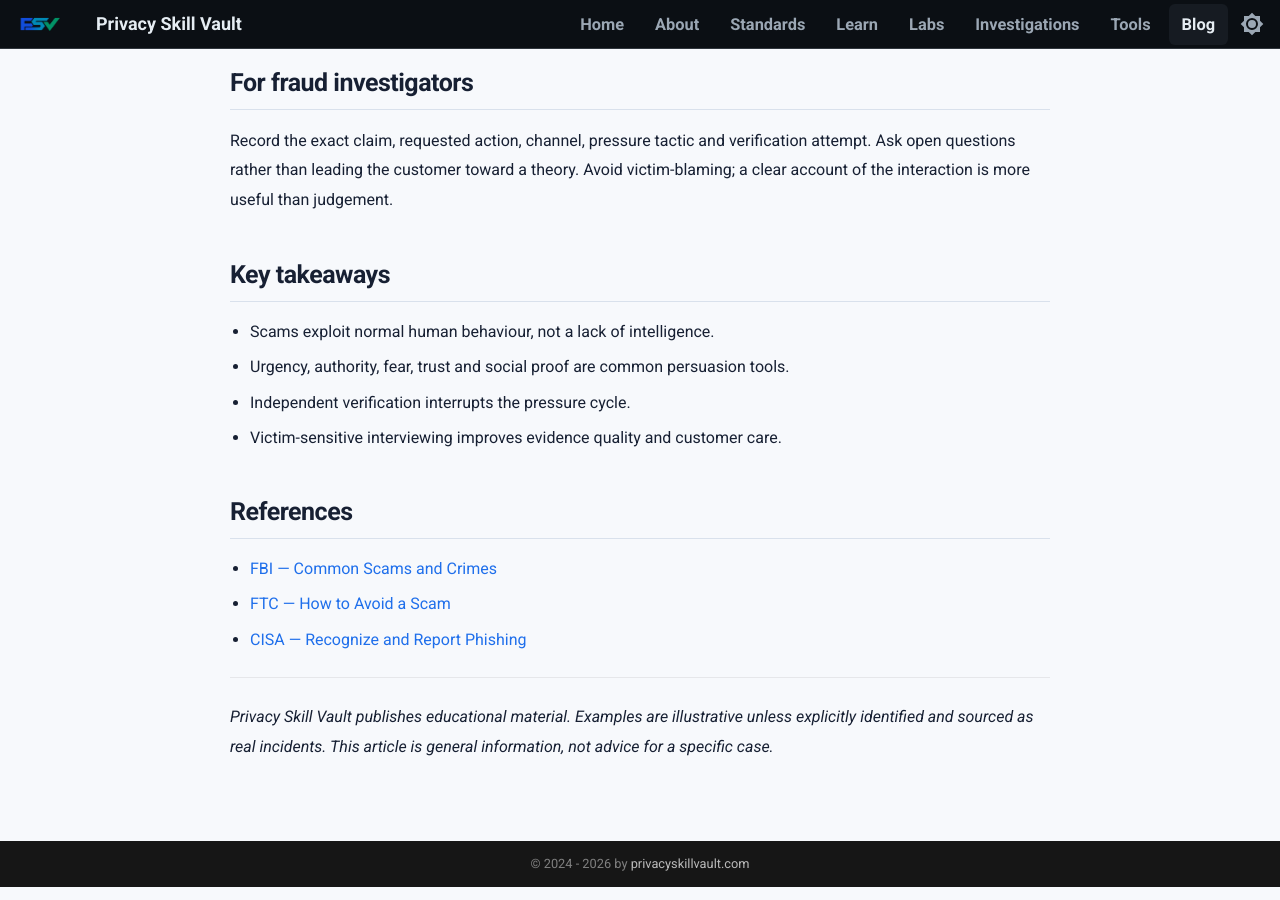
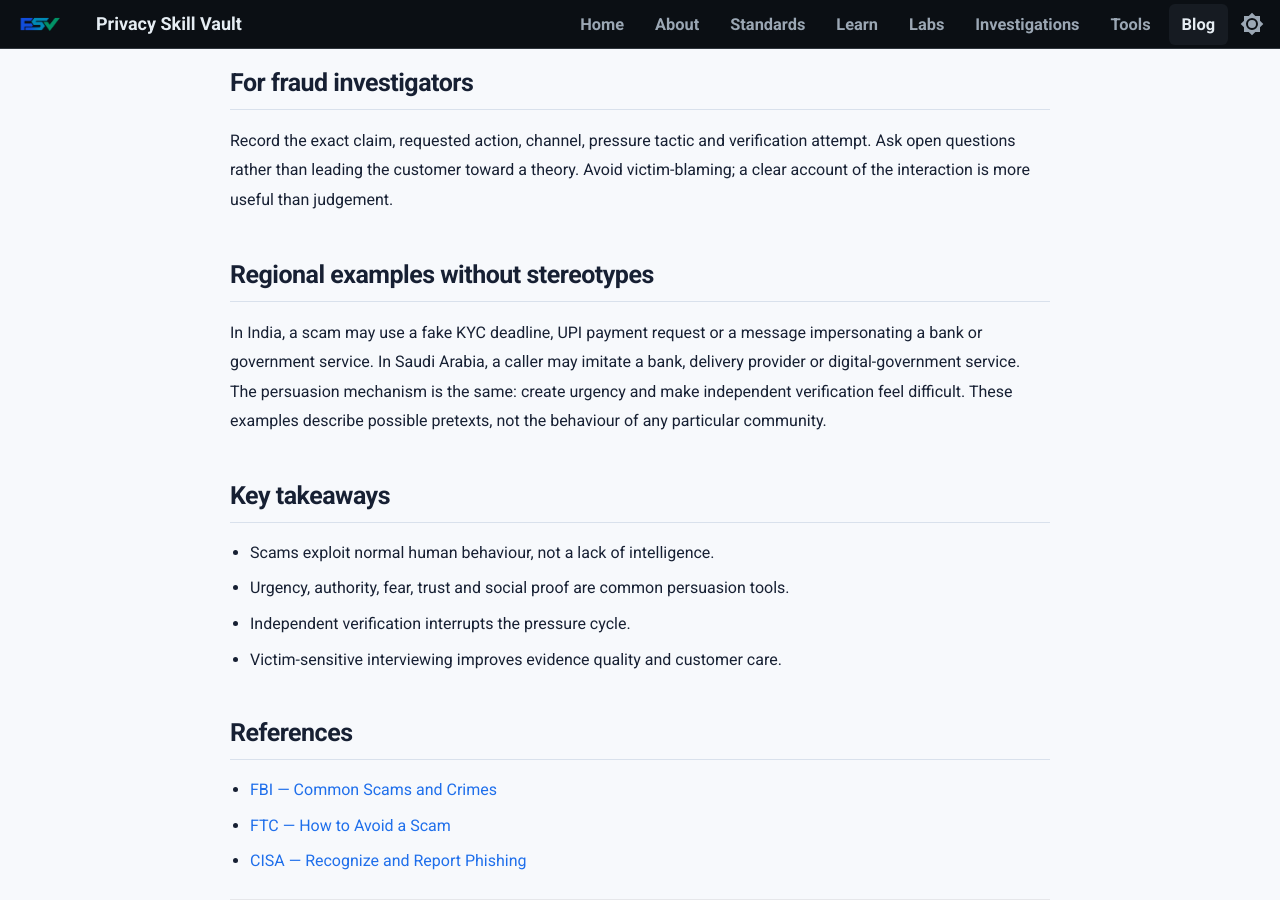
Before and after one commit to PrivacySkillVault/privacyskillvault.github.io, an MkDocs documentation site: the page built from docs/blog/cyber-fraud/psychology-of-scams/index.md, in a window 1280 px wide and 900 px high, scrolled down 1451 px. Built offline with MkDocs 1.6.1 and Material for MkDocs 9.7.7, drawn with Linux system fonts in a browser that asks for light colours.

Commit message:
Editorial accuracy update: psychology-of-scams

```diff
--- a/docs/blog/cyber-fraud/psychology-of-scams/index.md
+++ b/docs/blog/cyber-fraud/psychology-of-scams/index.md
@@ -39,6 +39,10 @@ These are persuasion patterns, not proof that every urgent or emotional message
 
 Record the exact claim, requested action, channel, pressure tactic and verification attempt. Ask open questions rather than leading the customer toward a theory. Avoid victim-blaming; a clear account of the interaction is more useful than judgement.
 
+## Regional examples without stereotypes
+
+In India, a scam may use a fake KYC deadline, UPI payment request or a message impersonating a bank or government service. In Saudi Arabia, a caller may imitate a bank, delivery provider or digital-government service. The persuasion mechanism is the same: create urgency and make independent verification feel difficult. These examples describe possible pretexts, not the behaviour of any particular community.
+
 ## Key takeaways
 
 - Scams exploit normal human behaviour, not a lack of intelligence.
```
